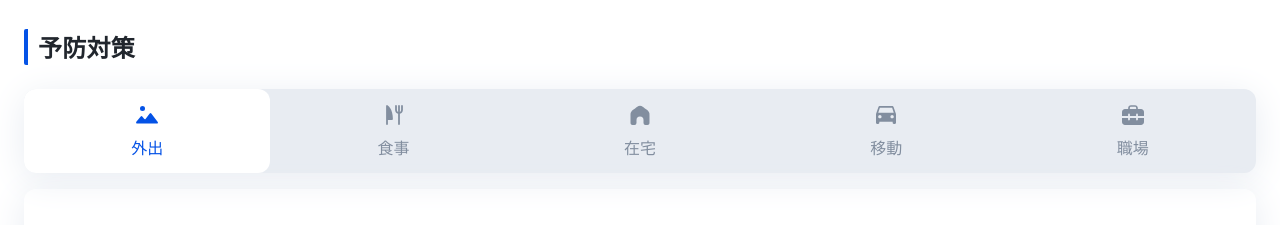
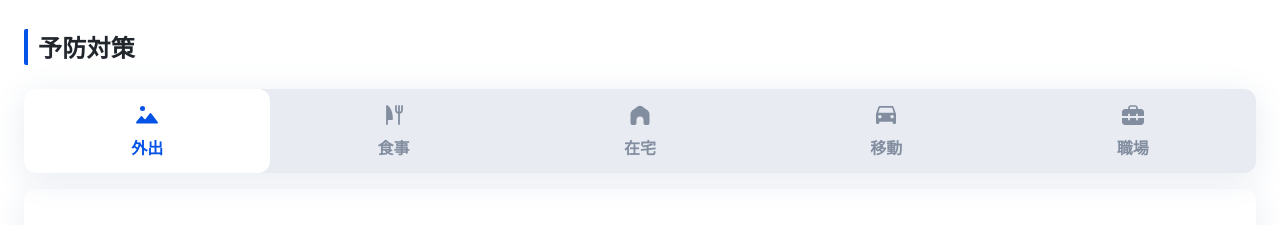
Before and after one commit to nikoloside/BitValley.COVID-19, a Vue app: page / in a window 1280 px wide. Shown: the part 2180-2405 px from the top of the page. Built offline with nearby package versions, Linux system fonts and the light colour scheme.

Commit message:
fix: set the font size and weight of the label in measure tab

```diff
--- a/src/components/PreventMeasureTabLink.vue
+++ b/src/components/PreventMeasureTabLink.vue
@@ -75,6 +75,8 @@ export default {
 
   .label {
     margin-top: 8px;
+    font-size: 16px;
+    font-weight: bold;
     color: $color-gray;
   }
 
```
